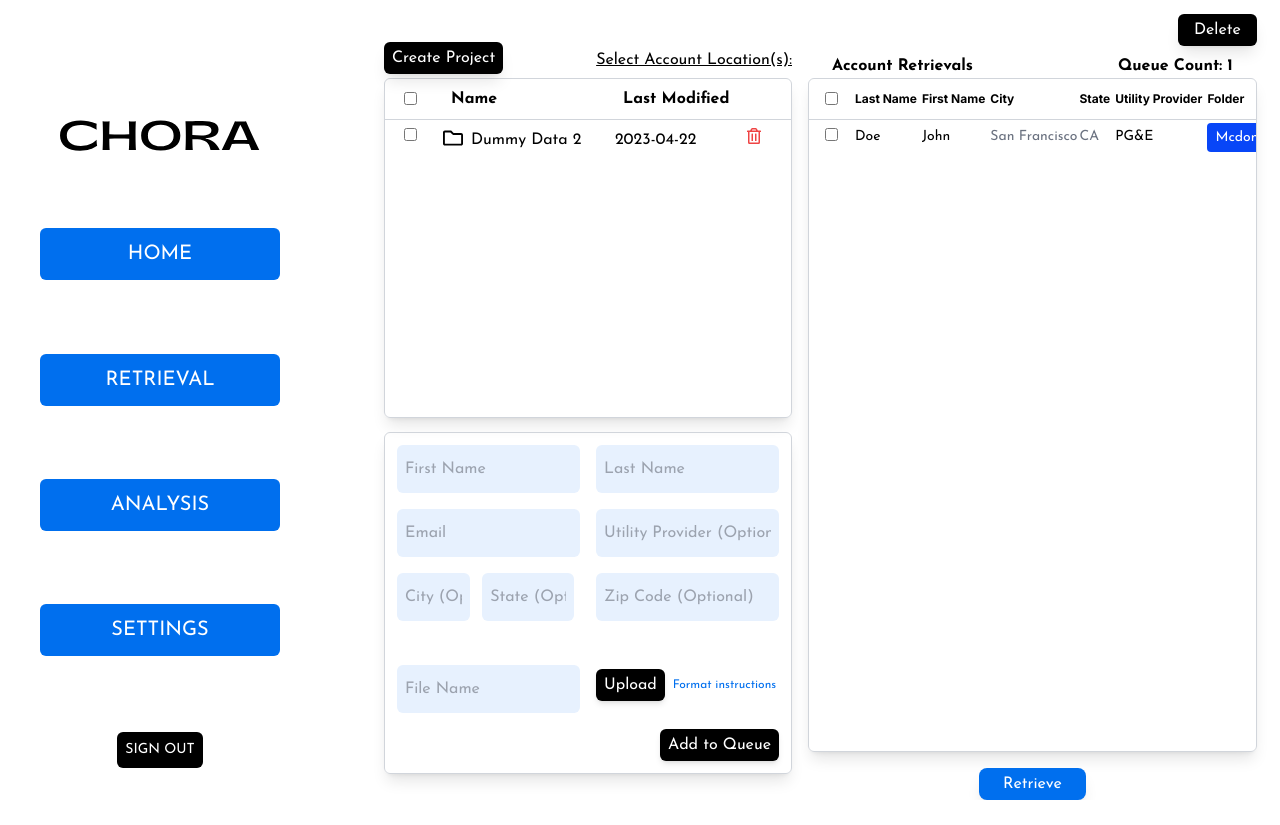
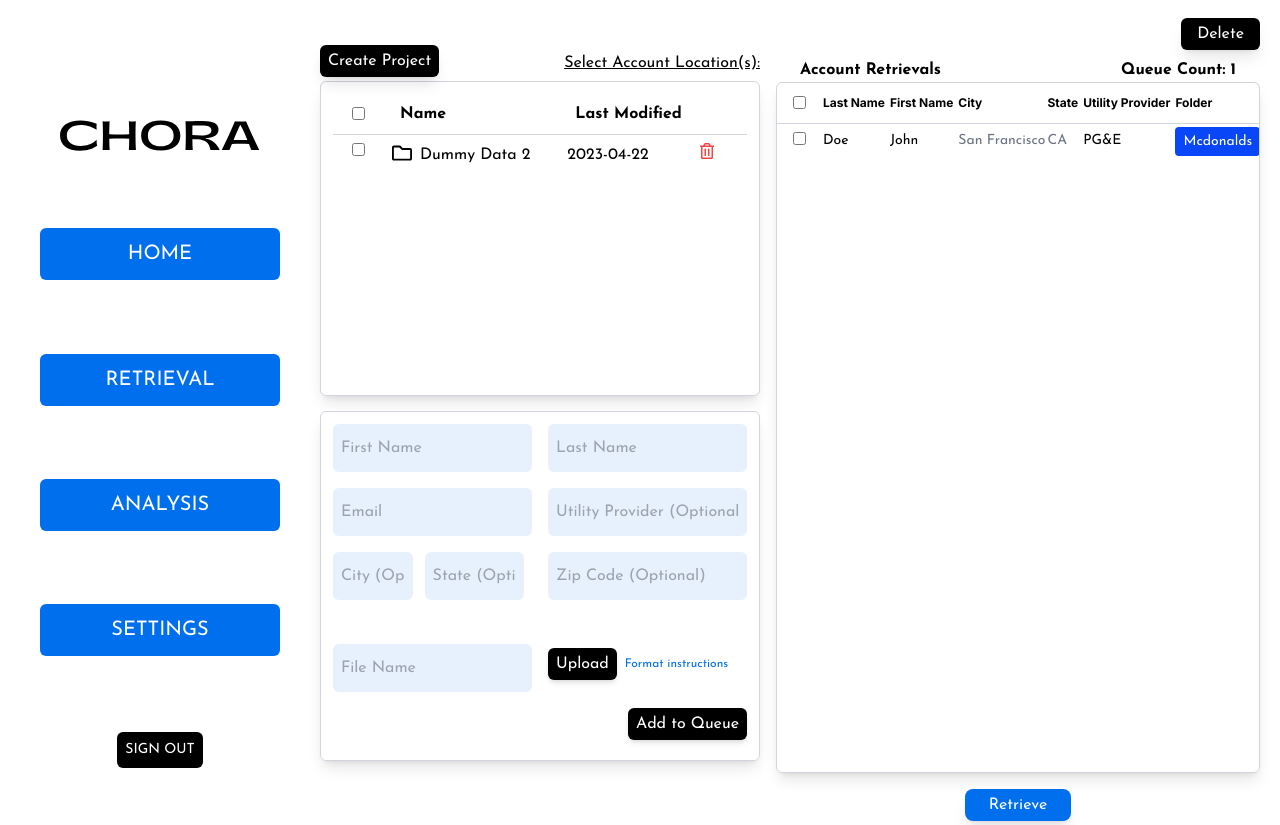
Before and after one commit to Meedux/GTM-Requirement, a Next.js app: page /retrieval in a window 1280 px wide. Before the commit the page ends 800 px from the top, so only its background shows below. Built offline with nearby package versions, Linux system fonts and the light colour scheme.

Commit message:
Spacing and Sizes Fixes

```diff
--- a/app/analysis/page.tsx
+++ b/app/analysis/page.tsx
@@ -12,7 +12,7 @@ const page = () => {
 
 
   return (
-    <div className="w-full h-screen overflow-scroll px-[5%]">
+    <div className="w-full h-screen overflow-scroll px-[5%] sm:pl-0 sm:pr-[5%] ">
       <div className="h-full py-[5%] grid grid-row-2 gap-4">
           <LineChart />
           <div className="h-full grid grid-cols-1 md:grid-cols-3 gap-4 mb-7">
--- a/app/home/page.tsx
+++ b/app/home/page.tsx
@@ -6,7 +6,7 @@ import React from "react";
 const page = () => {
   return (
     <>
-      <div className="w-full h-screen  px-[5%]">
+      <div className="w-full h-screen px-[5%] sm:pl-0 sm:pr-[5%]">
         <div className="h-full py-[5%] grid grid-cols-1 lg:grid-cols-2 gap-0 md:gap-4">
           <div className="h-full grid grid-rows-2 gap-4 mb-4">
             {/* Account Information */}
--- a/app/retrieval/page.tsx
+++ b/app/retrieval/page.tsx
@@ -8,9 +8,9 @@ import React from "react";
 const page = () => {
   return (
     <>
-      <div className="w-full h-full overflow-scroll px-[5%]">
-        <div className="h-[105%] py-[5%] grid grid-cols-1 lg:grid-cols-2 gap-0 lg:gap-4">
-          <div className=" grid grid-rows-2 gap-6">
+      <div className="w-full h-screen px-[5%] sm:pl-0 sm:pr-[5%]">
+        <div className="h-full py-[5%] grid grid-cols-1 lg:grid-cols-2 gap-0 md:gap-4">
+          <div className="h-full grid grid-rows-2 gap-4 mb-4">
             {/* Account Information */}
             <FolderData />
 
--- a/app/settings/page.tsx
+++ b/app/settings/page.tsx
@@ -6,9 +6,9 @@ import React from "react";
 const page = () => {
   return (
     <>
-      <div className="w-full h-screen overflow-y-auto px-[5%]">
-        <div className="h-[95%] py-[5%] grid grid-cols-1 lg:grid-cols-2 gap-0 md:gap-4">
-          <div className="grid grid-rows-2 gap-4">
+      <div className="w-full h-screen px-[5%] sm:pl-0 sm:pr-[5%] ">
+        <div className="h-full py-[5%] grid grid-cols-1 lg:grid-cols-2 gap-0 md:gap-4">
+          <div className="h-full grid grid-rows-2 gap-4 mb-4">
             {/* Account Information */}
             <ProfileDetails />
 
--- a/components/FolderData.tsx
+++ b/components/FolderData.tsx
@@ -39,7 +39,7 @@ const FolderData = () => {
           )
         }
       </div>
-      <div className="border border-gray-300 rounded-md shadow-lg w-full card h-[96%] md:h-[93%] overflow-auto">
+      <div className="border border-gray-300 rounded-md shadow-lg card w-full h-[90%] p-3 ">
         <table className="w-full">
           <thead>
             <tr className="border-b border-gray-300">
--- a/components/QueueFormCard.tsx
+++ b/components/QueueFormCard.tsx
@@ -4,7 +4,7 @@ import QueueFormInput from "./Utils/QueueFormInput";
 const QueueFormCard = () => {
   return (
     <div className="">
-      <div className="border border-gray-300 rounded-md shadow-lg card p-3 w-full ">
+      <div className="border border-gray-300 rounded-md shadow-lg card w-full h-[100%] p-3 ">
         <div className="grid grid-cols-2 gap-4">
           <div className="flex flex-col">
             <QueueFormInput
--- a/components/Retrieval/AccountsTable.tsx
+++ b/components/Retrieval/AccountsTable.tsx
@@ -44,7 +44,7 @@ const AccountsTable = () => {
           Queue Count: 1
         </span>
       </div>
-      <div className="border border-gray-300 rounded-md shadow-lg w-[100%] lg:w-[110%] card h-[89%] overflow-auto">
+      <div className="border border-gray-300 rounded-md shadow-lg w-[100%] lg:w-[110%] card h-[96.5%] overflow-auto">
         <table className="w-full">
           <thead>
             <tr className="border-b border-gray-300">
```
